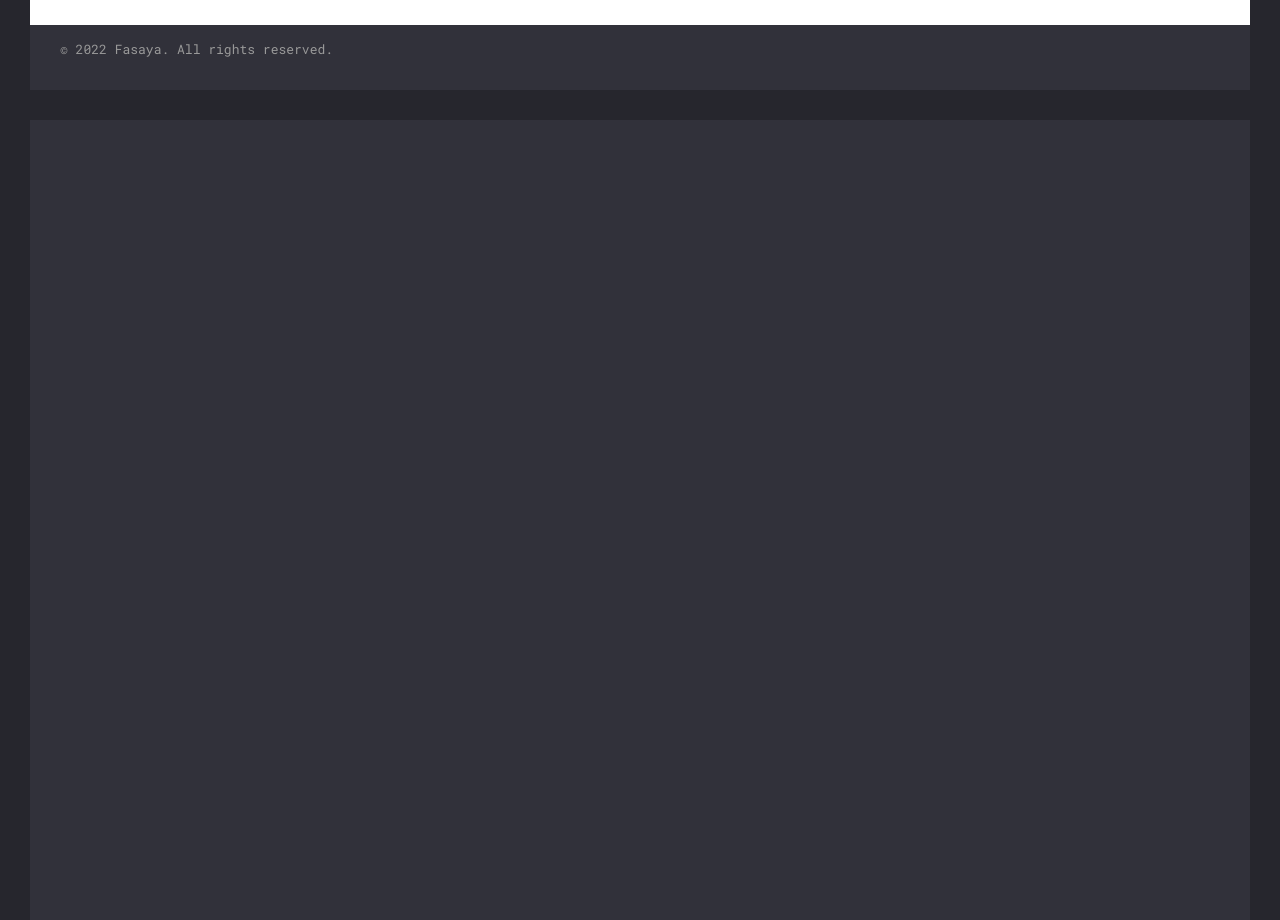
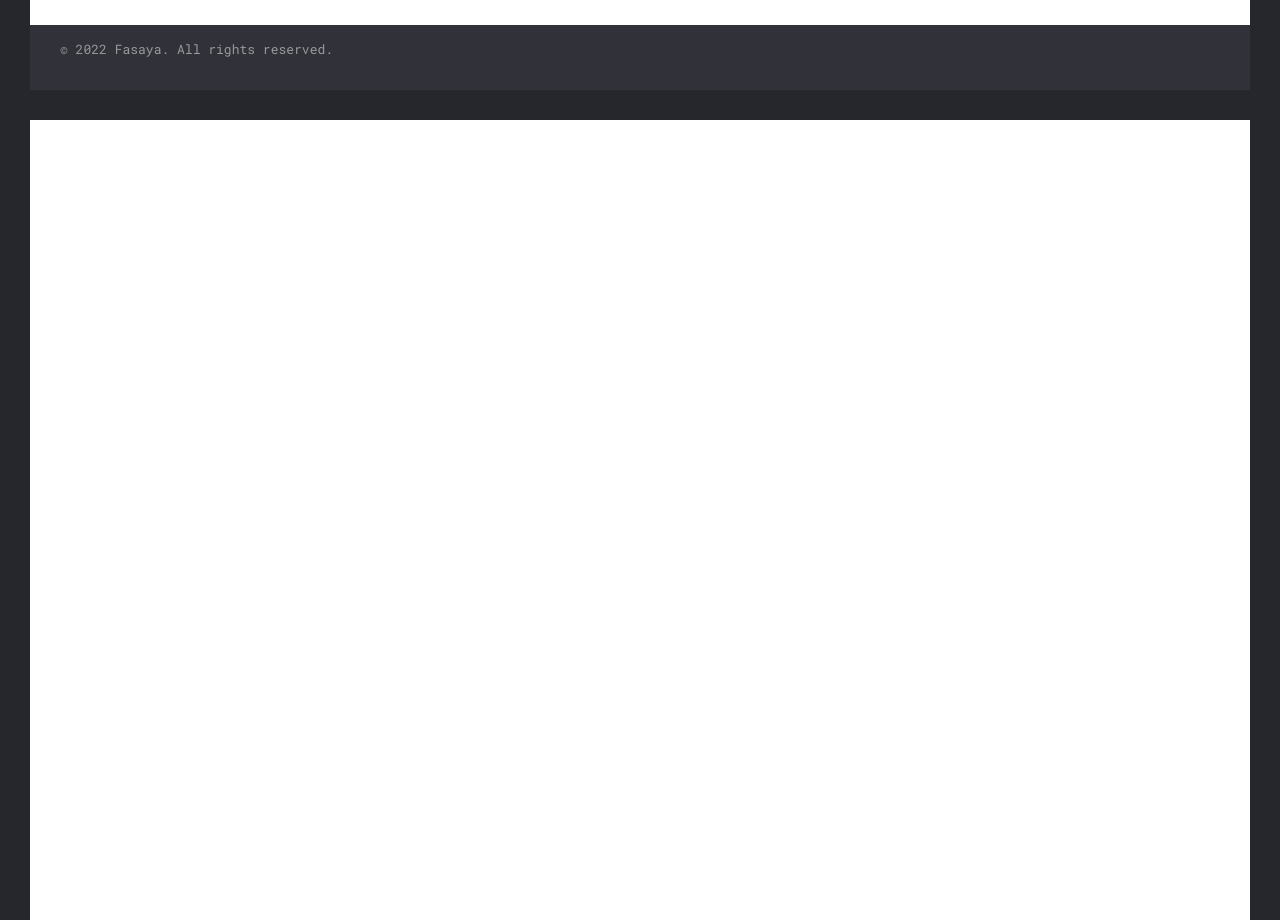
Before and after one commit to fasaya/personal-web-2023, a React (Create React App) app: page / in a window 1280 px wide. Shown: the part 680-1600 px from the top of the page. Before the commit the page ends 800 px from the top, so only its background shows below. Built offline with nearby package versions, Linux system fonts and the light colour scheme; some icons are missing.

Commit message:
update home: add about section

```diff
--- /dev/null
+++ b/src/Components/Home/About.js
@@ -0,0 +1,23 @@
+const About = () => (
+	<section className="bg-white dark:bg-custom-grey h-full">
+		<div className="grid h-screen place-items-center text-custom-grey-light">
+			<div className="sm:w-3/5 w-5/6 text-center">
+				<h1
+					className="glitch"
+					style={{
+						"font-size": "68px",
+						"font-family": "Roboto Mono",
+						color: "#fff",
+						"font-weight": "700",
+						"text-transform": "uppercase",
+						"letter-spacing": "0.04em",
+					}}
+				>
+					Fasaya
+				</h1>
+			</div>
+		</div>
+	</section>
+);
+
+export default About;
--- a/src/Components/Navbar.js
+++ b/src/Components/Navbar.js
@@ -78,7 +78,7 @@ export default function Navbar() {
 								</svg>
 							</button>
 						</div>
-						<div className="flex flex-1 items-center justify-center sm:items-stretch sm:justify-end">
+						<div className="flex flex-1 items-center justify-center sm:items-stretch sm:justify-center">
 							<div className="flex flex-shrink-0 items-center">
 								{/* <img
 									className="block h-8 w-auto lg:hidden"
--- a/src/Pages/Home.js
+++ b/src/Pages/Home.js
@@ -1,5 +1,6 @@
 import React from "react";
 import Typed from "react-typed";
+import About from "../Components/Home/About";
 
 const textLines = [
 	`&lt;h1&gt;Web Developer&lt;/h1&gt;`,
@@ -9,6 +10,7 @@ const textLines = [
 ];
 
 const Home = () => (
+	<>
 		<section className="bg-white dark:bg-custom-grey h-full">
 			<div className="grid h-screen place-items-center text-custom-grey-light">
 				<div className="sm:w-3/5 w-5/6 text-center">
@@ -32,6 +34,9 @@ const Home = () => (
 				</div>
 			</div>
 		</section>
+
+		<About />
+	</>
 );
 
 export default Home;
```
Also changed, not shown: src/Pages/About.js (deleted). Lines whose indentation alone changed are shown as unchanged.
